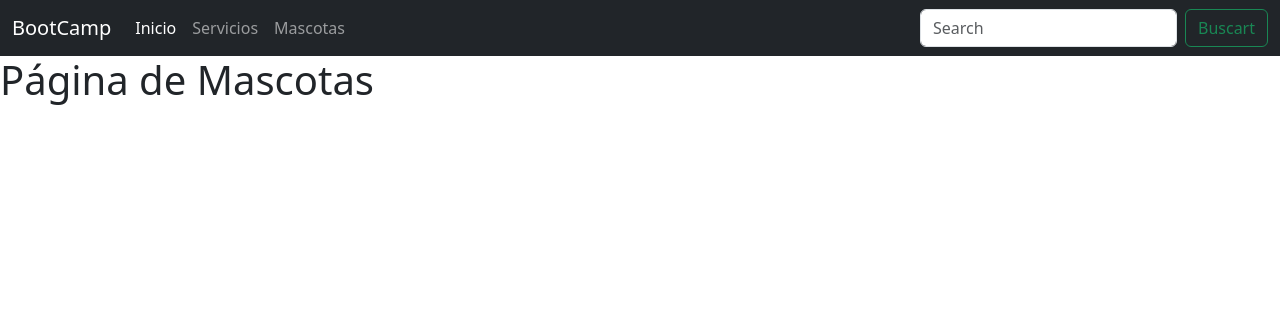
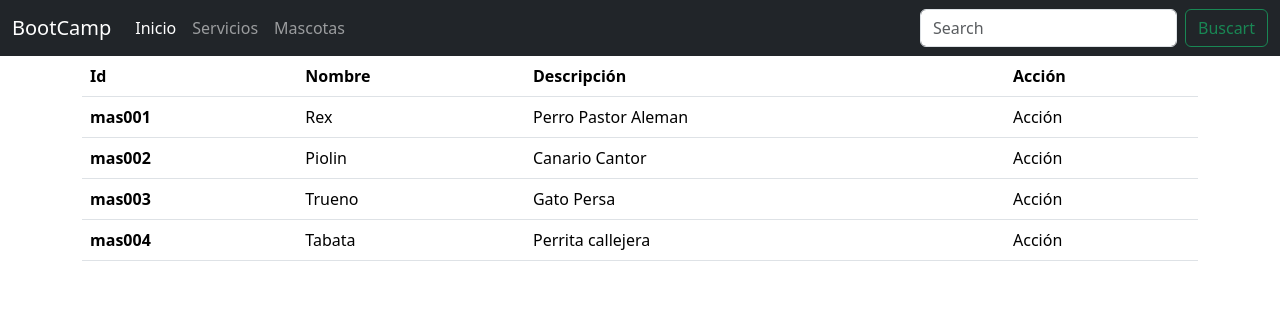
Before and after one commit to edwardring/crudmascotasam, a Node server app: page /mascotas in a window 1280 px wide. Shown: the top 316 px of the page. Run offline with Node 20, Linux system fonts and the light colour scheme.

Commit message:
Vista de mascotas dinamica

```diff
--- a/package.json
+++ b/package.json
@@ -3,7 +3,8 @@
   "version": "1.0.0",
   "main": "index.js",
   "scripts": {
-    "test": "echo \"Error: no test specified\" && exit 1"
+    "test": "echo \"Error: no test specified\" && exit 1",
+    "dev": "nodemon app"
   },
   "keywords": [],
   "author": "",
--- a/router/mascotas.js
+++ b/router/mascotas.js
@@ -2,7 +2,12 @@ const express = require('express')
 const router = express.Router();
 
 router.get("/", (req, res)=>{
-    res.render('mascotas', {titulo: "Página de Mascotas"});
+    res.render('mascotas', { arrayMascotas: [
+        {id: 'mas001', nombre: 'Rex', descripcion: 'Perro Pastor Aleman'},
+        {id: 'mas002', nombre: 'Piolin', descripcion: 'Canario Cantor'},
+        {id: 'mas003', nombre: 'Trueno', descripcion: 'Gato Persa'},
+        {id: 'mas004', nombre: 'Tabata', descripcion: 'Perrita callejera'}
+    ]});
 });
 
 module.exports = router;
--- a/views/mascotas.ejs
+++ b/views/mascotas.ejs
@@ -1,5 +1,29 @@
 <%- include('template/header', {tituloWeb: 'Página de Mascotas'}); %>
 
-    <h1><%= titulo %></h1>
+<div class="container">
+
+    <% if (arrayMascotas.length > 0) { %>
+        <table class="table">
+            <thead>
+              <tr>
+                <th scope="col">Id</th>
+                <th scope="col">Nombre</th>
+                <th scope="col">Descripción</th>
+                <th scope="col">Acción</th>
+              </tr>
+            </thead>
+            <tbody>
+                <% arrayMascotas.forEach(mascota => { %>
+                    <tr>
+                        <th scope="row"><%= mascota.id %></th>
+                        <td><%= mascota.nombre %></td>
+                        <td><%= mascota.descripcion %></td>
+                        <td>Acción</td>
+                    </tr>
+                <% }) %>
+            </tbody>
+          </table>
+    <% } %>
+</div>
 
 <%- include('template/footer'); %>
```
